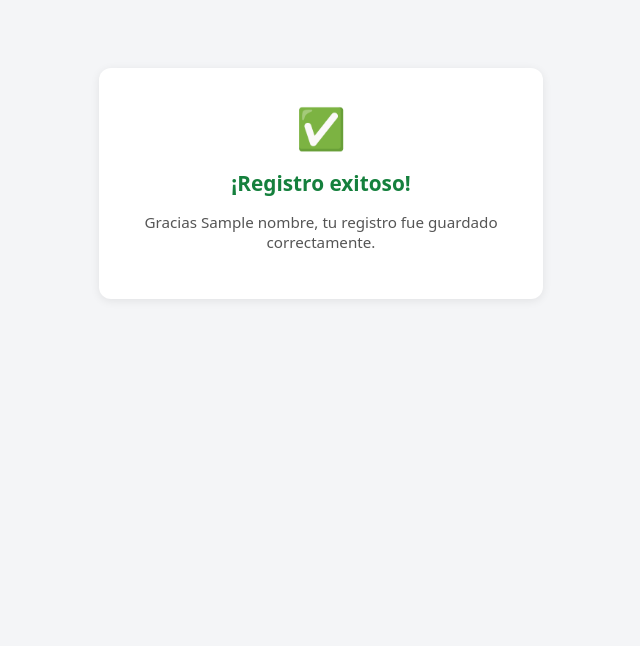
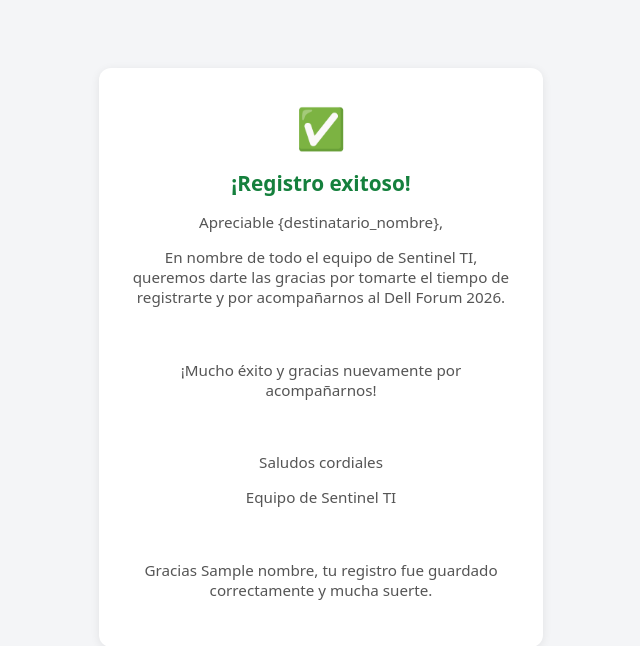
Before and after one commit to cake16/SentinelRegistros-ya-clientes, a Flask app: template templates/exito.html in a window 1280 px wide. Shown: the top 646 px of the page, without its empty margins (319-959 px from the left). Run offline with Flask 3, Linux system fonts and the light colour scheme; the template is opened without the code that fills it: most values are stand-ins (such as "Sample title", 1, 10 or a date in 2020).

Commit message:
cambio al aviso de exito y duplicado de correo y tel

```diff
--- a/app.py
+++ b/app.py
@@ -47,9 +47,15 @@ def registrar():
         flash("Todos los campos son obligatorios.")
         return redirect(url_for("index"))
 
-    existente = Registro.query.filter_by(correo=correo).first()
-    if existente:
-        flash("Ese correo ya está registrado.")
+    existente = Registro.query.filter(
+        (Registro.correo == correo) | (Registro.telefono == telefono)
+    ).first()
+
+    if existente and existente.confirmado:
+        if existente.correo == correo:
+            flash("Ese correo ya está registrado y confirmado.")
+        else:
+            flash("Ese teléfono ya está registrado con otro correo.")
         return redirect(url_for("index"))
 
     nuevo = Registro(
--- a/templates/exito.html
+++ b/templates/exito.html
@@ -1,22 +1,61 @@
 <!doctype html>
 <html lang="es">
+
 <head>
   <meta charset="utf-8">
   <meta name="viewport" content="width=device-width, initial-scale=1">
   <title>Registro guardado</title>
   <style>
-    body { font-family: system-ui, sans-serif; background: #f4f5f7; display: flex; justify-content: center; padding-top: 60px; text-align: center; }
-    .card { background: #fff; padding: 32px; border-radius: 12px; box-shadow: 0 2px 10px rgba(0,0,0,.08); width: 100%; max-width: 380px; }
-    .icon { font-size: 2.5rem; margin-bottom: 8px; }
-    h1 { font-size: 1.3rem; color: #15803d; }
-    p { color: #555; font-size: .95rem; }
+    body {
+      font-family: system-ui, sans-serif;
+      background: #f4f5f7;
+      display: flex;
+      justify-content: center;
+      padding-top: 60px;
+      text-align: center;
+    }
+
+    .card {
+      background: #fff;
+      padding: 32px;
+      border-radius: 12px;
+      box-shadow: 0 2px 10px rgba(0, 0, 0, .08);
+      width: 100%;
+      max-width: 380px;
+    }
+
+    .icon {
+      font-size: 2.5rem;
+      margin-bottom: 8px;
+    }
+
+    h1 {
+      font-size: 1.3rem;
+      color: #15803d;
+    }
+
+    p {
+      color: #555;
+      font-size: .95rem;
+    }
   </style>
 </head>
+
 <body>
   <div class="card">
     <div class="icon">✅</div>
     <h1>¡Registro exitoso!</h1>
-    <p>Gracias {{ nombre }}, tu registro fue guardado correctamente.</p>
+    <p>Apreciable {destinatario_nombre},</p>
+    <p>En nombre de todo el equipo de Sentinel TI, queremos darte las gracias por tomarte el tiempo de registrarte y
+      por acompañarnos al Dell Forum 2026.</p>
+    <br>
+    <p>¡Mucho éxito y gracias nuevamente por acompañarnos!</p>
+    <br>
+    <p>Saludos cordiales</p>
+    <p>Equipo de Sentinel TI</p>
+    <br>
+    <p>Gracias {{ nombre }}, tu registro fue guardado correctamente y mucha suerte.</p>
   </div>
 </body>
+
 </html>
```
